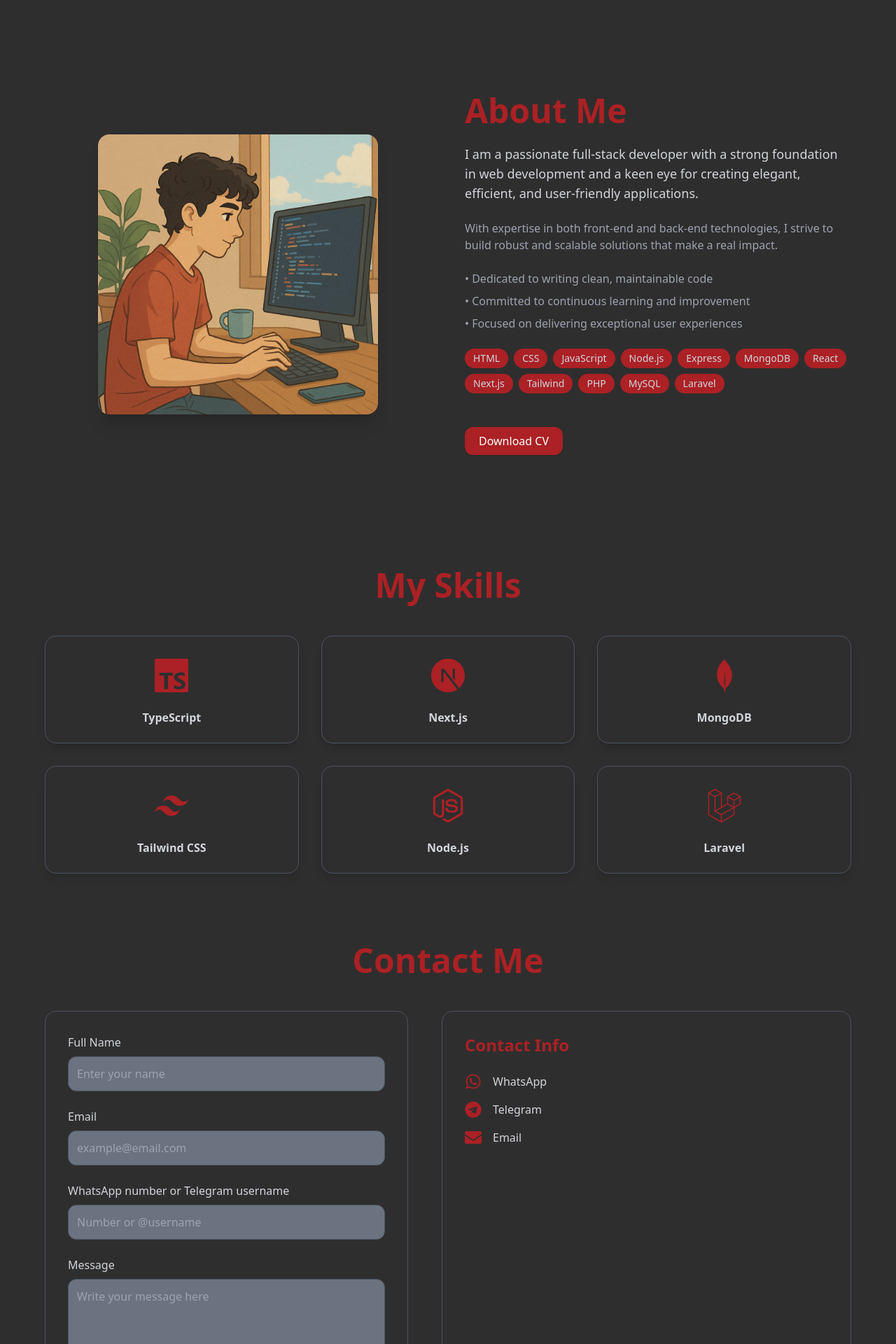
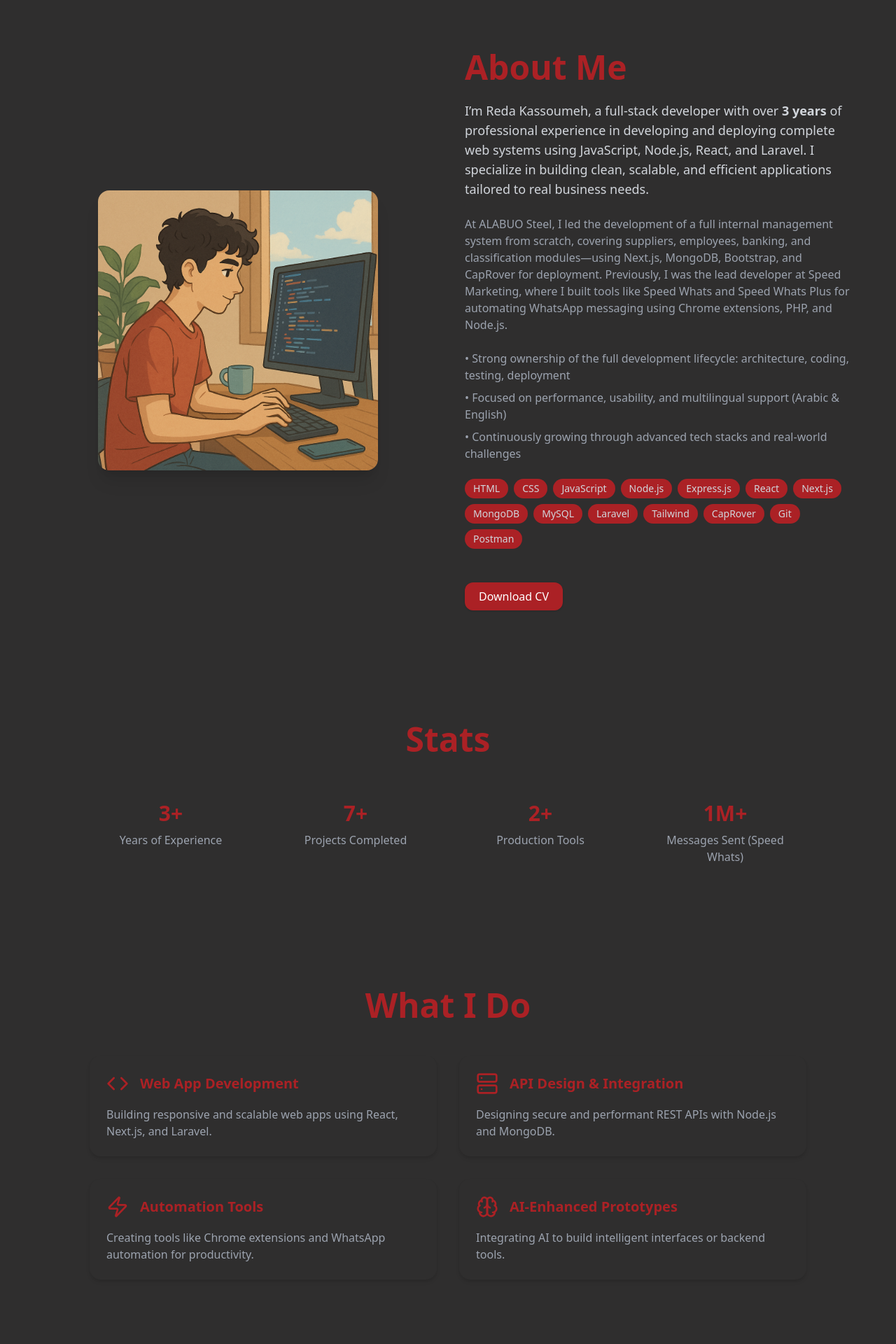
Before and after one commit to redakassoumeh0/my-website, a Next.js app: page / in a window 1280 px wide. Shown: the part 880-2800 px from the top of the page at 70% size. Built offline with nearby package versions, Linux system fonts and the light colour scheme.

Commit message:
Add lucide-react dependency, integrate Toaster component, and enhance About section with updated content and skills

```diff
--- a/app/layout.jsx
+++ b/app/layout.jsx
@@ -2,7 +2,7 @@ import { Geist, Geist_Mono } from "next/font/google";
 import "./globals.css";
 import Header from "@/components/Header";
 import Footer from "@/components/Footer";
-
+import { Toaster } from "react-hot-toast";
 const geistSans = Geist({
   variable: "--font-geist-sans",
   subsets: ["latin"],
@@ -27,6 +27,13 @@ export default function RootLayout({ children }) {
         <Header />
         {children}
         <Footer />
+        <Toaster
+          position="bottom-right"
+          reverseOrder={false}
+          toastOptions={{
+            success: { duration: 3000 },
+          }}
+        />
       </body>
     </html>
   );
--- a/app/page.jsx
+++ b/app/page.jsx
@@ -2,6 +2,8 @@ import CTA from "@/components/CTA";
 import About from "@/components/About";
 import Contact from "@/components/Contact";
 import Skills from "@/components/Skill";
+import Stats from "@/components/Stats";
+import Services from "@/components/Services";
 import React from "react";
 
 const MainPage = () => {
@@ -9,6 +11,8 @@ const MainPage = () => {
     <>
       <CTA />
       <About />
+      <Stats />
+      <Services />
       <Skills />
       <Contact />
     </>
--- a/components/About.jsx
+++ b/components/About.jsx
@@ -34,49 +34,64 @@ export default function About() {
           </h2>
 
           <p className="text-lg">
-            I am a passionate full-stack developer with a strong foundation in
-            web development and a keen eye for creating elegant, efficient, and
-            user-friendly applications.
+            I’m Reda Kassoumeh, a full-stack developer with over{" "}
+            <strong>3 years</strong> of professional experience in developing
+            and deploying complete web systems using JavaScript, Node.js, React,
+            and Laravel. I specialize in building clean, scalable, and efficient
+            applications tailored to real business needs.
           </p>
 
           <p className="text-md text-muted-foreground">
-            With expertise in both front-end and back-end technologies, I strive
-            to build robust and scalable solutions that make a real impact.
+            At ALABUO Steel, I led the development of a full internal management
+            system from scratch, covering suppliers, employees, banking, and
+            classification modules—using Next.js, MongoDB, Bootstrap, and
+            CapRover for deployment. Previously, I was the lead developer at
+            Speed Marketing, where I built tools like Speed Whats and Speed
+            Whats Plus for automating WhatsApp messaging using Chrome
+            extensions, PHP, and Node.js.
           </p>
 
-          {/* Personal Values */}
           <div className="space-y-2 text-muted-foreground">
-            <p>• Dedicated to writing clean, maintainable code</p>
-            <p>• Committed to continuous learning and improvement</p>
-            <p>• Focused on delivering exceptional user experiences</p>
+            <p>
+              • Strong ownership of the full development lifecycle:
+              architecture, coding, testing, deployment
+            </p>
+            <p>
+              • Focused on performance, usability, and multilingual support
+              (Arabic & English)
+            </p>
+            <p>
+              • Continuously growing through advanced tech stacks and real-world
+              challenges
+            </p>
           </div>
 
-          {/* Skills Tags */}
           <div className="flex flex-wrap gap-2">
             {[
               "HTML",
               "CSS",
               "JavaScript",
               "Node.js",
-              "Express",
-              "MongoDB",
+              "Express.js",
               "React",
               "Next.js",
-              "Tailwind",
-              "PHP",
+              "MongoDB",
               "MySQL",
               "Laravel",
+              "Tailwind",
+              "CapRover",
+              "Git",
+              "Postman",
             ].map((skill) => (
               <span
                 key={skill}
-                className="bg-accent  px-3 py-1 rounded-full text-sm font-medium"
+                className="bg-accent px-3 py-1 rounded-full text-sm font-medium"
               >
                 {skill}
               </span>
             ))}
           </div>
 
-          {/* Download CV Button */}
           <div className="pt-6">
             <a
               href="/Reda Kassoumeh CV.pdf"
--- a/components/CTA.jsx
+++ b/components/CTA.jsx
@@ -125,14 +125,8 @@ export default function CTA() {
 
         <div className="flex justify-center gap-4 flex-wrap">
           <Link
-            href="/projects"
+            href="#contact"
             className="px-6 py-3 bg-primary text-white rounded-2xl shadow hover:bg-primary/80 transition"
-          >
-            See My Work
-          </Link>
-          <Link
-            href="/contact"
-            className="px-6 py-3 border-2 border-primary text-primary rounded-2xl hover:bg-primary hover:text-foreground transition"
           >
             Contact Me
           </Link>
--- a/components/Contact.jsx
+++ b/components/Contact.jsx
@@ -25,7 +25,7 @@ export default function Contact() {
   ];
 
   return (
-    <section className="min-h-screen px-4 py-20 bg-background text-foreground flex flex-col items-center justify-center">
+    <section id="contact" className="min-h-screen px-4 py-20 bg-background text-foreground flex flex-col items-center justify-center">
       {/* Page Title */}
       <motion.h2
         initial={{ opacity: 0, y: -20 }}
--- /dev/null
+++ b/components/Services.jsx
@@ -0,0 +1,54 @@
+// components/Services.jsx
+"use client";
+import { motion } from "framer-motion";
+import { Code, Server, Zap, Brain } from "lucide-react";
+
+export default function Services() {
+  const services = [
+    {
+      icon: <Code size={32} />,
+      title: "Web App Development",
+      desc: "Building responsive and scalable web apps using React, Next.js, and Laravel.",
+    },
+    {
+      icon: <Server size={32} />,
+      title: "API Design & Integration",
+      desc: "Designing secure and performant REST APIs with Node.js and MongoDB.",
+    },
+    {
+      icon: <Zap size={32} />,
+      title: "Automation Tools",
+      desc: "Creating tools like Chrome extensions and WhatsApp automation for productivity.",
+    },
+    {
+      icon: <Brain size={32} />,
+      title: "AI-Enhanced Prototypes",
+      desc: "Integrating AI to build intelligent interfaces or backend tools.",
+    },
+  ];
+
+  return (
+    <section className="px-6 py-20 bg-background text-foreground text-center">
+      <h2 className="text-3xl md:text-5xl  font-bold text-primary mb-12">
+        What I Do
+      </h2>
+      <div className="grid md:grid-cols-2 gap-8 max-w-5xl mx-auto">
+        {services.map((service, idx) => (
+          <motion.div
+            key={idx}
+            className="p-6 bg-card rounded-xl shadow-md text-left"
+            initial={{ opacity: 0, y: 40 }}
+            whileInView={{ opacity: 1, y: 0 }}
+            transition={{ duration: 0.5, delay: idx * 0.2 }}
+          >
+            <div className="flex items-center gap-4 mb-4 text-primary">
+              {service.icon}
+              <h3 className="text-xl font-semibold">{service.title}</h3>
+            </div>
+            <p className="text-muted-foreground">{service.desc}</p>
+          </motion.div>
+        ))}
+      </div>
+    </section>
+  );
+}
--- /dev/null
+++ b/components/Stats.jsx
@@ -0,0 +1,36 @@
+// components/Stats.jsx
+"use client";
+import { motion } from "framer-motion";
+
+export default function Stats() {
+  const stats = [
+    { label: "Years of Experience", value: "3+" },
+    { label: "Projects Completed", value: "7+" },
+    { label: "Production Tools", value: "2+" },
+    { label: "Messages Sent \n(Speed Whats)", value: "1M+" },
+  ];
+
+  return (
+    <section className="px-6 py-20 bg-background text-center text-foreground">
+      <h2 className="text-3xl md:text-5xl  font-bold text-primary mb-12">
+        Stats
+      </h2>
+      <div className="grid grid-cols-2 md:grid-cols-4 gap-8 max-w-5xl mx-auto">
+        {stats.map((item, i) => (
+          <motion.div
+            key={i}
+            className="p-4"
+            initial={{ opacity: 0, scale: 0.8 }}
+            whileInView={{ opacity: 1, scale: 1 }}
+            transition={{ duration: 0.4, delay: i * 0.2 }}
+          >
+            <div className="text-3xl font-bold text-primary">{item.value}</div>
+            <div className="text-muted-foreground mt-2">
+              <span>{item.label}</span>
+            </div>
+          </motion.div>
+        ))}
+      </div>
+    </section>
+  );
+}
--- a/package.json
+++ b/package.json
@@ -13,6 +13,7 @@
     "@tsparticles/react": "^3.0.0",
     "@tsparticles/slim": "^3.8.1",
     "framer-motion": "^12.11.3",
+    "lucide-react": "^0.510.0",
     "next": "15.3.2",
     "react": "^19.0.0",
     "react-dom": "^19.0.0",
```
Also changed, not shown: 2 other files (tests, documents, lock files or other folders).
